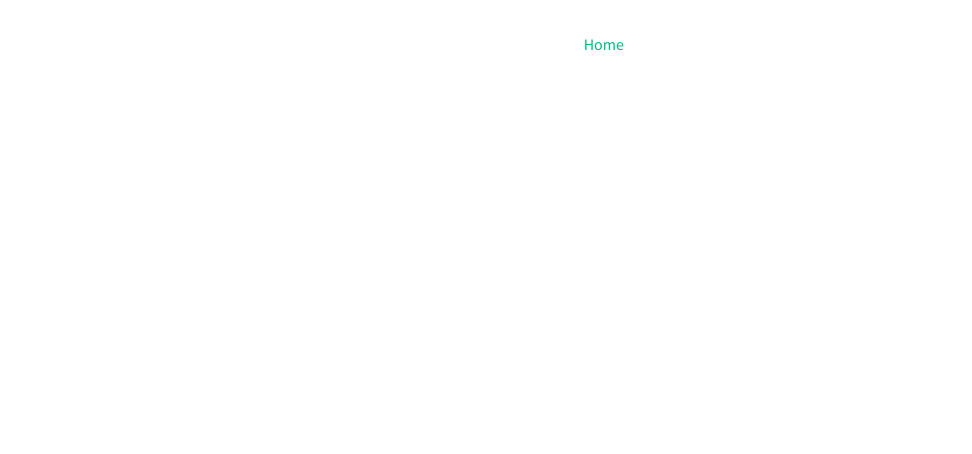
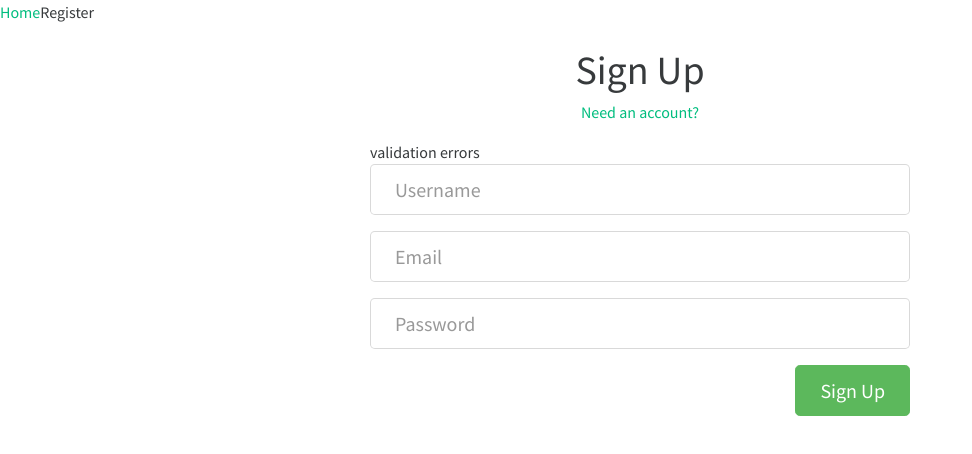
Before and after one commit to osadasami/vue-medium-clone, a Vue app: page /register in a window 1280 px wide. Before the commit this address had no page. Shown: the top 454 px of the page, without its empty margins (0-972 px from the left). Built offline with nearby package versions, Linux system fonts and the light colour scheme; a web font is replaced by a local one.

Commit message:
add register page and form

```diff
--- a/src/App.vue
+++ b/src/App.vue
@@ -1,5 +1,5 @@
 <script setup lang="ts">
-import { RouterLink, RouterView } from 'vue-router'
+import {RouterLink, RouterView} from 'vue-router'
 </script>
 
 <template>
@@ -8,7 +8,8 @@ import { RouterLink, RouterView } from 'vue-router'
 
     <div class="wrapper">
       <nav>
-        <RouterLink to="/">Home</RouterLink>
+        <RouterLink :to="{name: 'home'}">Home</RouterLink>
+        <RouterLink :to="{name: 'register'}">Register</RouterLink>
       </nav>
     </div>
   </header>
@@ -18,24 +19,6 @@ import { RouterLink, RouterView } from 'vue-router'
 
 <style>
 @import '@/assets/base.css';
-
-#app {
-  max-width: 1280px;
-  margin: 0 auto;
-  padding: 2rem;
-
-  font-weight: normal;
-}
-
-header {
-  line-height: 1.5;
-  max-height: 100vh;
-}
-
-.logo {
-  display: block;
-  margin: 0 auto 2rem;
-}
 
 a,
 .green {
@@ -50,13 +33,6 @@ a,
   }
 }
 
-nav {
-  width: 100%;
-  font-size: 12px;
-  text-align: center;
-  margin-top: 2rem;
-}
-
 nav a.router-link-exact-active {
   color: var(--color-text);
 }
@@ -64,52 +40,4 @@ nav a.router-link-exact-active {
 nav a.router-link-exact-active:hover {
   background-color: transparent;
 }
-
-nav a {
-  display: inline-block;
-  padding: 0 1rem;
-  border-left: 1px solid var(--color-border);
-}
-
-nav a:first-of-type {
-  border: 0;
-}
-
-@media (min-width: 1024px) {
-  body {
-    display: flex;
-    place-items: center;
-  }
-
-  #app {
-    display: grid;
-    grid-template-columns: 1fr 1fr;
-    padding: 0 2rem;
-  }
-
-  header {
-    display: flex;
-    place-items: center;
-    padding-right: calc(var(--section-gap) / 2);
-  }
-
-  header .wrapper {
-    display: flex;
-    place-items: flex-start;
-    flex-wrap: wrap;
-  }
-
-  .logo {
-    margin: 0 2rem 0 0;
-  }
-
-  nav {
-    text-align: left;
-    margin-left: -1rem;
-    font-size: 1rem;
-
-    padding: 1rem 0;
-    margin-top: 1rem;
-  }
-}
 </style>
--- a/src/router/index.ts
+++ b/src/router/index.ts
@@ -1,5 +1,7 @@
-import { createRouter, createWebHistory } from 'vue-router'
-import HomeView from '../views/HomeView.vue'
+import Home from '@/views/Home.vue'
+import Login from '@/views/Login.vue'
+import Register from '@/views/Register.vue'
+import {createRouter, createWebHistory} from 'vue-router'
 
 const router = createRouter({
   history: createWebHistory(import.meta.env.BASE_URL),
@@ -7,7 +9,17 @@ const router = createRouter({
     {
       path: '/',
       name: 'home',
-      component: HomeView
+      component: Home,
+    },
+    {
+      path: '/register',
+      name: 'register',
+      component: Register,
+    },
+    {
+      path: '/login',
+      name: 'login',
+      component: Login,
     },
     // {
     //   path: '/about',
@@ -17,7 +29,7 @@ const router = createRouter({
     //   // which is lazy-loaded when the route is visited.
     //   component: () => import('../views/AboutView.vue')
     // }
-  ]
+  ],
 })
 
 export default router
--- /dev/null
+++ b/src/views/Login.vue
@@ -0,0 +1,3 @@
+<template>
+  <h1>Login</h1>
+</template>
--- /dev/null
+++ b/src/views/Register.vue
@@ -0,0 +1,47 @@
+<script setup lang="ts">
+import {RouterLink} from 'vue-router'
+
+function onSubmit() {}
+</script>
+
+<template>
+  <div class="auth-page">
+    <div class="container page">
+      <div class="row">
+        <div class="col-md-6 offset-md-3 col-xs-12">
+          <h1 class="text-xs-center">Sign Up</h1>
+          <p class="text-xs-center">
+            <RouterLink :to="{name: 'login'}">Need an account?</RouterLink>
+          </p>
+          validation errors
+          <form @submit.prevent="onSubmit">
+            <fieldset class="form-group">
+              <input
+                type="text"
+                class="form-control form-control-lg"
+                placeholder="Username"
+              />
+            </fieldset>
+            <fieldset class="form-group">
+              <input
+                type="text"
+                class="form-control form-control-lg"
+                placeholder="Email"
+              />
+            </fieldset>
+            <fieldset class="form-group">
+              <input
+                type="password"
+                class="form-control form-control-lg"
+                placeholder="Password"
+              />
+            </fieldset>
+            <button class="btn btn-lg btn-primary pull-xs-right">
+              Sign Up
+            </button>
+          </form>
+        </div>
+      </div>
+    </div>
+  </div>
+</template>
```
Also changed, not shown: src/views/Home.vue (renamed from src/views/HomeView.vue).
